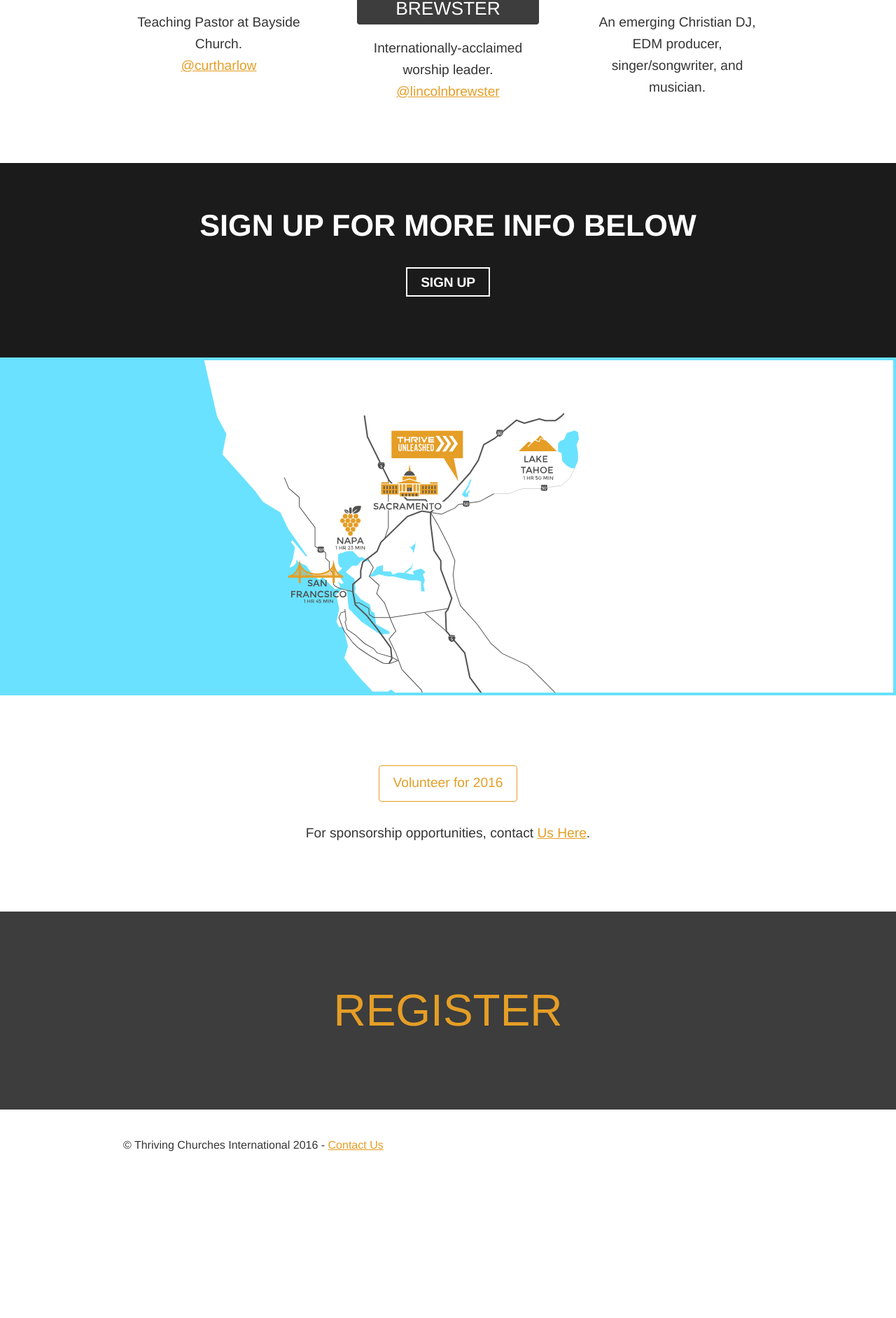
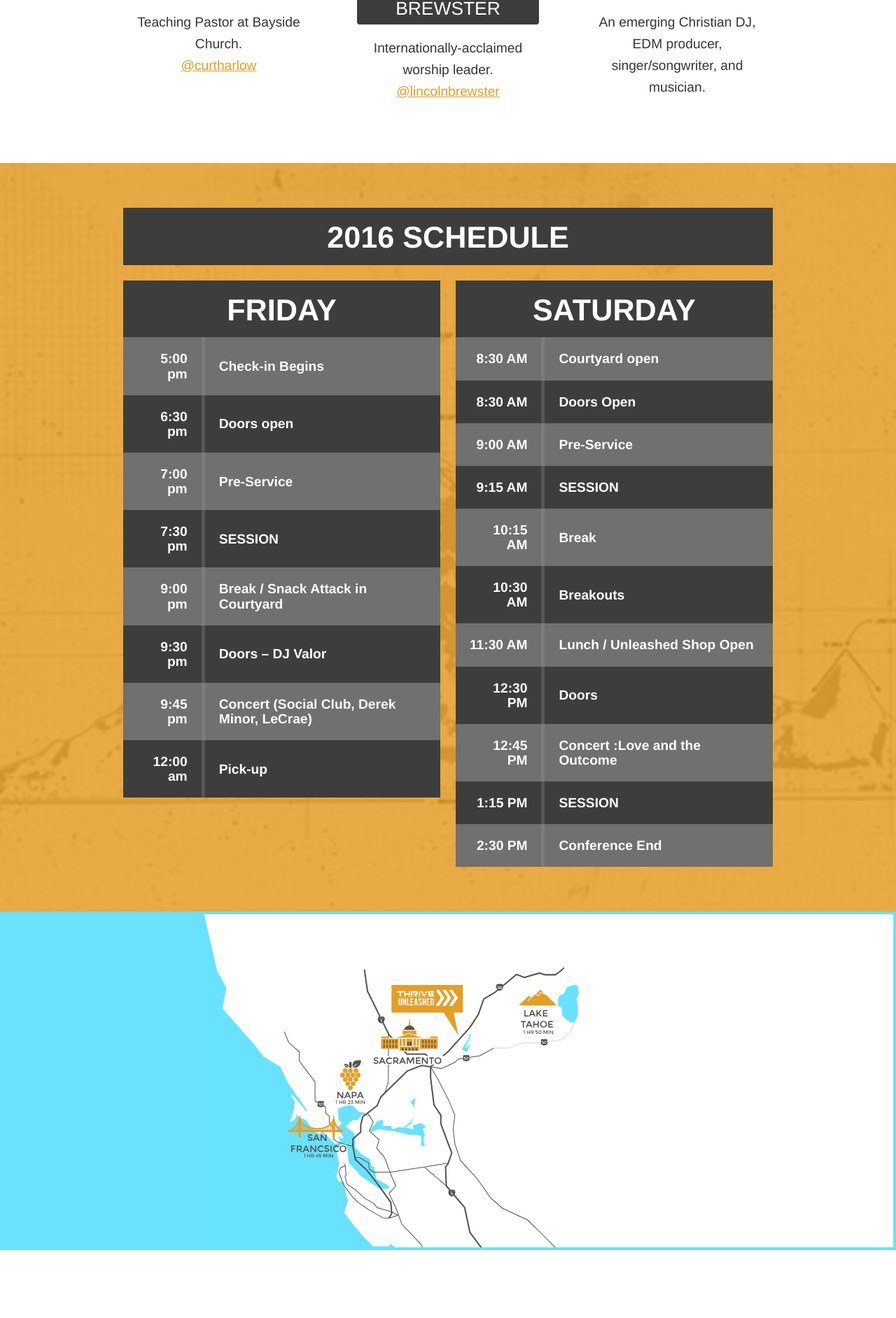
Before and after one commit to bamboocreative/thriveunleashed, a Jekyll site: the page built from index.html, in a window 1280 px wide. Shown: the part 3969-5853 px from the top of the page at 70% size. Built offline with Jekyll 4.4.1, drawn with Linux system fonts in a browser that asks for light colours; some web fonts are replaced; before the commit the page ends 5651 px from its top, so only the background shows below that.

Commit message:
Schedule & REg

```diff
--- a/index.html
+++ b/index.html
@@ -4,7 +4,7 @@
 keyword: index
 fulltitle: "Thrive Unleashed | January 15 - 16, 2016"
 
-register: https://www.eventbrite.com/e/thrive-unleashed-2016-tickets-17970687811
+register: https://www.volunteerspot.com/login/entry/638591254017
 
 speakers:
 
@@ -68,31 +68,45 @@
     bio: An emerging Christian DJ, EDM producer, singer/songwriter, and musician.
 
 friday:
-  - time: 6:00pm
-    title: Check-in begins
-  - time: 7:00 - 9:00pm
-    title: Session 1
-  - time: 9:00 - 9:30pm
+  - time: 5:00 pm
+    title: Check-in Begins
+  - time: 6:30 pm
+    title: Doors open
+  - time: 7:00 pm
+    title: Pre-Service
+  - time: 7:30 pm
+    title: SESSION #1
+  - time: 9:00 pm
+    title: Break / Snack Attack in Courtyard
+  - time: 9:30 pm
+    title: Doors – DJ Valor
+  - time: 9:45 pm
+    title: Concert (Social Club, Derek Minor, LeCrae)
+  - time: 12:00 am
+    title: Pick-up
+saturday:
+  - time: 8:30 AM
+    title: Courtyard open
+  - time: 8:30 AM
+    title: Doors Open
+  - time: 9:00 AM
+    title: Pre-Service
+  - time: 9:15 AM
+    title: SESSION #2
+  - time: 10:15 AM
     title: Break
-  - time: 9:30 - 10:30pm
-    title: Concert
-  - time: 10:30 - 11:00pm
-    title: Break
-  - time: 11:00pm - 12:00am
-    title: After Party
-saturday:
-  - time: 9:00-11:00am
-    title: Session 2
-  - time: 11:30am
-    title: Lunch
-  - time: 11:30 - 1:00pm
-    title: Afternoon Options
-  - time: 1:00 - 3:00pm
-    title: Session 3
-  - time: "&nbsp;"
-    title: "&nbsp;"
-  - time: "&nbsp;"
-    title: "&nbsp;"
+  - time: 10:30 AM
+    title: Breakouts
+  - time: 11:30 AM
+    title: Lunch / Unleashed Shop Open
+  - time: 12:30 PM
+    title: Doors
+  - time: 12:45 PM
+    title: Concert :Love and the Outcome
+  - time: 1:15 PM
+    title: SESSION #3
+  - time: 2:30 PM
+    title: Conference End
 
 sponsorlevels:
   - title: Platinum Partner Sponsor
@@ -195,7 +209,7 @@
 		</div>
 	</div>
 </section>
-<section class="video-wrap-outer">
+<!-- <section class="video-wrap-outer">
 <br>
   <div class="section-inner register-section">
     <div class="page">
@@ -204,11 +218,12 @@
     </div>
   </div>
   <br>
-</section>
-<!--
+</section> -->
+
 <section class="schedule-section img-section">
 	<div class="section-inner">
 		<div class="page">
+    <h2>2016 Schedule</h2><br>
 			<div class="schedule-inner">
 				<div class="friday">
 					<h2>Friday</h2>
@@ -236,11 +251,10 @@
 		</div>
 	</div>
 </section>
--->
+
 <section class="map-wrapper">
 	<a href="https://www.google.com/maps?daddr=Bayside+Church,+8191+Sierra+College+Blvd,+Roseville,+CA+95661&amp;sll=38.751292600000006,-121.2279627&amp;sspn=0.029051498257616628,0.06712392381494998&amp;t=m&amp;dg=opt&amp;z=15"><img class="map" src="img/map.svg"></a>
 </section>
-
 <section class="promo">
 	<div class="page">
 		<p class="sponsorship-opp">
--- a/scss/_components.scss
+++ b/scss/_components.scss
@@ -192,83 +192,19 @@
         width: 100%;
 
         tr {
-            &:nth-child(1) {
-                background: $blue;
+            &:nth-child(even) {
+                background: $gray;
 
                 td:nth-child(2) {
-                    border-color: darken($blue, 10%);
+                    border-color: lighten($gray, 10%);
                 }
             }
 
-            &:nth-child(2) {
-                background: $green1;
+            &:nth-child(odd) {
+                background: lighten($gray, 20%);
 
                 td:nth-child(2) {
-                    border-color: darken($green1, 10%);
-                }
-            }
-
-            &:nth-child(3) {
-                background: $orange;
-
-                td:nth-child(2) {
-                    border-color: darken($orange, 10%);
-                }
-            }
-
-            &:nth-child(4) {
-                background: $red;
-
-                td:nth-child(2) {
-                    border-color: darken($red, 10%);
-                }
-            }
-
-            &:nth-child(5) {
-                background: $green2;
-
-                td:nth-child(2) {
-                    border-color: darken($green2, 10%);
-                }
-            }
-
-            &:nth-child(6) {
-                background: $blue;
-
-                td:nth-child(2) {
-                    border-color: darken($blue, 10%);
-                }
-            }
-
-            &:nth-child(7) {
-                background: $green1;
-
-                td:nth-child(2) {
-                    border-color: darken($green1, 10%);
-                }
-            }
-
-            &:nth-child(8) {
-                background: $orange;
-
-                td:nth-child(2) {
-                    border-color: darken($orange, 10%);
-                }
-            }
-
-            &:nth-child(9) {
-                background: $red;
-
-                td:nth-child(2) {
-                    border-color: darken($red, 10%);
-                }
-            }
-
-            &:nth-child(10) {
-                background: $green2;
-
-                td:nth-child(2) {
-                    border-color: darken($green2, 10%);
+                    border-color: lighten($gray, 25%);
                 }
             }
         }
@@ -725,7 +661,7 @@
     }
 
     &:active {
-           color: white;
+        color: white;
         background-color: darken($primary-color, 10%);
         border-color: darken($primary-color, 10%);
     }
```
Also changed, not shown: _includes/schedule.md (added, +24 -0 lines).
